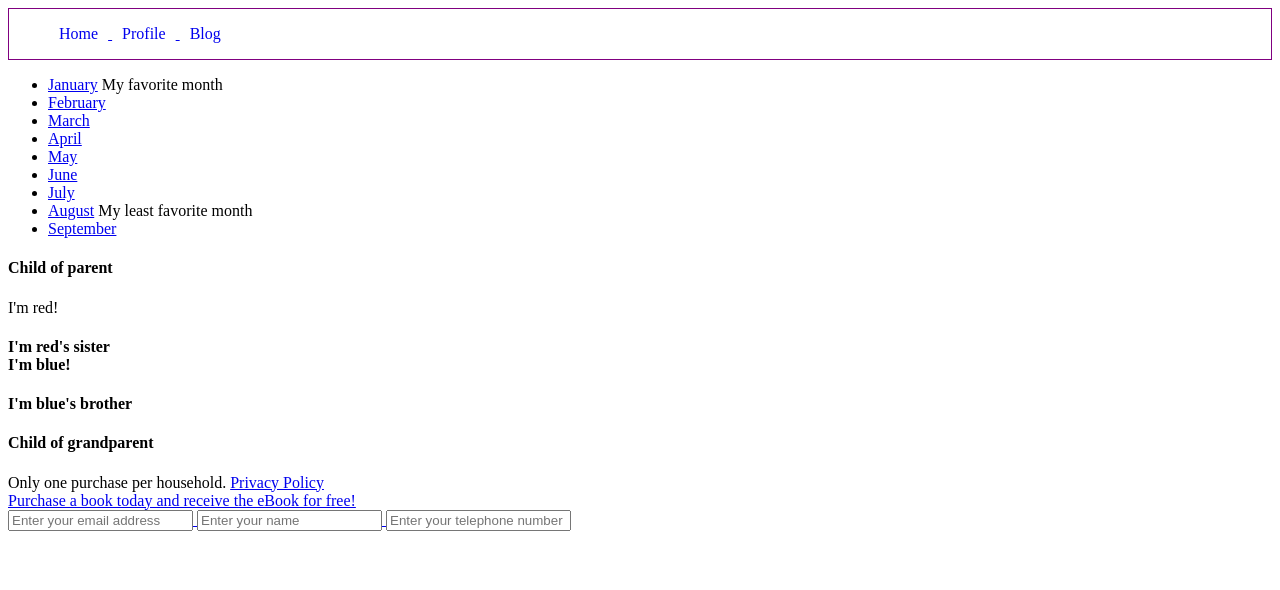
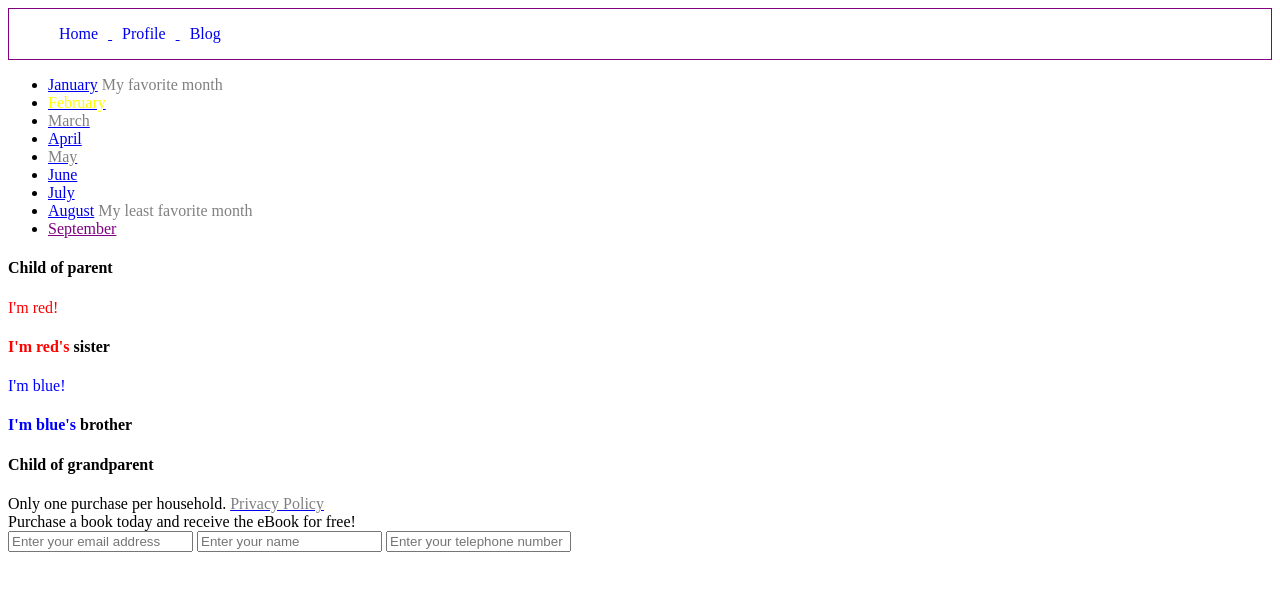
Before and after one commit to Sanyyouisf/css-selector-, a plain HTML site: page index.html in a window 1280 px wide. Drawn offline with Linux system fonts and the light colour scheme.

Commit message:
styling some colors

```diff
--- a/index.html
+++ b/index.html
@@ -14,7 +14,7 @@
     </ul>
   </nav>
 </header>
-
+<article>
   <section>
     <div class="month-list">
       <ul>
@@ -64,16 +64,16 @@
       <div class="parent">
         <h4>Child of parent</h4>
         <div>
-        <div>I'm red!</div>
-        <h4>I'm red's sister
-        <div>I'm blue!</div>
-        <h4>I'm blue's brother</h4>
+          <div class="red">I'm red!</div>
+          <h4><span class="red">I'm red's </span> sister</h4>
+          <div class="blue">I'm blue!</div>
+          <h4 ><span class="blue">I'm blue's </span> brother</h4>
         </div>
       </div>
       <h4>Child of grandparent</h4>
     </div>
   </section>
-
+</article>
 <footer class="padded">
 
   <div class="disclaimer">
@@ -84,6 +84,7 @@
           Privacy Policy
         </span>
       </span>
+    </a>
   </div>
 
   <div class="promo">
--- a/selectors.css
+++ b/selectors.css
@@ -7,3 +7,19 @@ header ul li {
 	display: inline-block;
 	margin: 0 10px;
 }
+.disabled {
+	color: grey;
+}
+a.disabled {
+	color: purple;
+}
+.active {
+color: yellow;
+}
+
+.red {
+	color: red;
+}
+ .blue {
+ 	color: blue;
+ }
```
Lines whose indentation alone changed are shown as unchanged.
